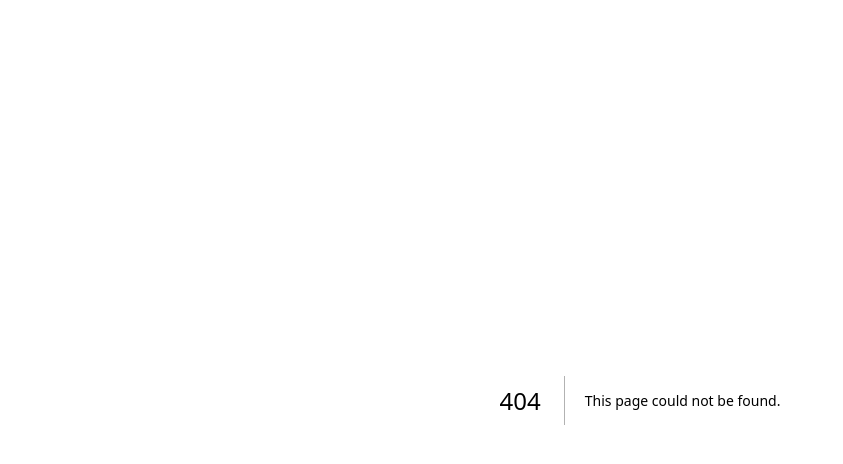
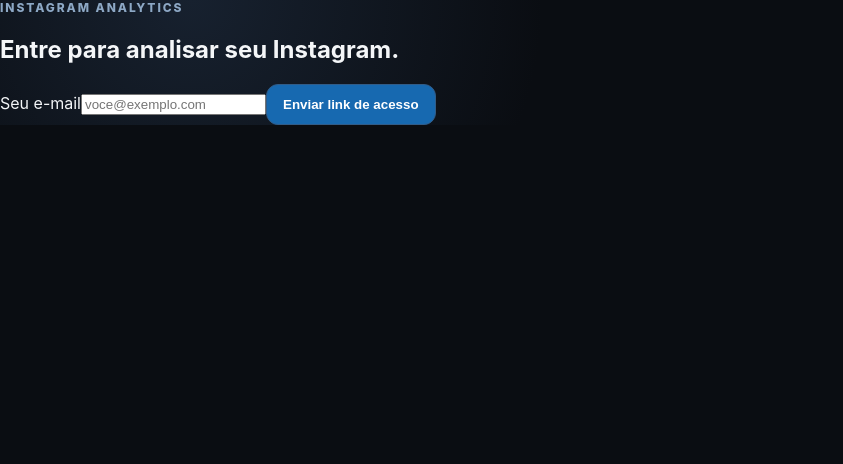
Before and after one commit to grazi-oliveira/Instagram-analytics, a Next.js app: page /login in a window 1280 px wide. Before the commit this address had no page. Shown: the top 464 px of the page, without its empty margins (0-843 px from the left). Built offline with nearby package versions, Linux system fonts and the light colour scheme.

Commit message:
Add email login page

```diff
--- /dev/null
+++ b/app/login/page.tsx
@@ -0,0 +1,14 @@
+"use client";
+import { FormEvent, useState } from "react";
+import { createSupabaseBrowserClient } from "@/lib/supabase/browser";
+
+export default function LoginPage(){
+  const [email,setEmail]=useState(""); const [sent,setSent]=useState(false); const [error,setError]=useState("");
+  async function submit(event:FormEvent){
+    event.preventDefault(); setError("");
+    const supabase=createSupabaseBrowserClient();
+    const {error}=await supabase.auth.signInWithOtp({email,options:{emailRedirectTo:window.location.origin+"/auth/callback"}});
+    if(error) setError(error.message); else setSent(true);
+  }
+  return <main className="auth-shell"><section className="auth-card"><p className="eyebrow">INSTAGRAM ANALYTICS</p><h1>Entre para analisar seu Instagram.</h1>{sent?<div className="auth-success"><h2>Confira seu e-mail.</h2><p>Enviamos um link seguro para entrar no painel.</p></div>:<form onSubmit={submit}><label htmlFor="email">Seu e-mail</label><input id="email" type="email" required value={email} onChange={e=>setEmail(e.target.value)} placeholder="voce@exemplo.com"/><button className="connect" type="submit">Enviar link de acesso</button>{error&&<p className="auth-error">{error}</p>}</form>}</section></main>
+}
```
